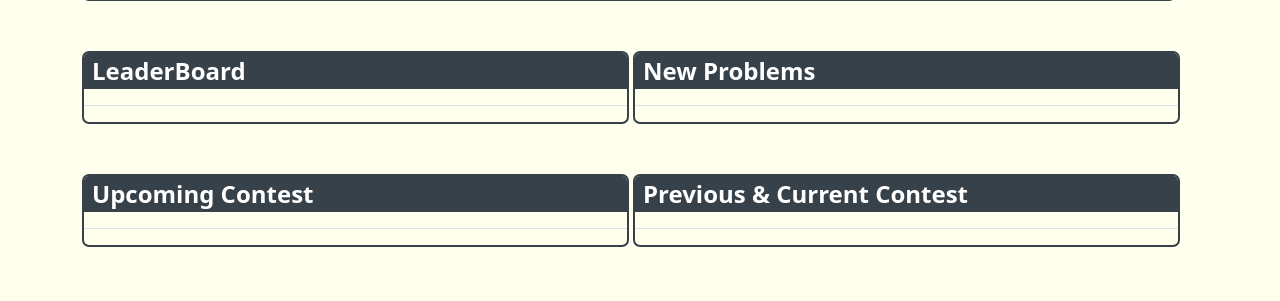
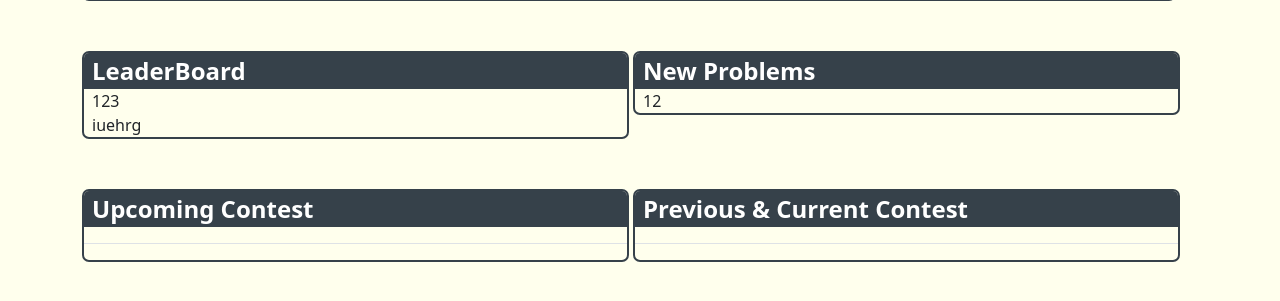
Before and after one commit to godempty/LmaoJudge, a Flask app: page / in a window 1280 px wide. Shown: the part 187-488 px from the top of the page. Run offline with Flask 2, Linux system fonts and the light colour scheme; data that the repository does not hold is empty.

Commit message:
remove useless section tag in home.html

```diff
--- a/website/templates/home.html
+++ b/website/templates/home.html
@@ -5,7 +5,6 @@
 
 {% block content %}
 
-<section>
 <div class="box" style="width: 98%;">
 	<div class="caption">Announcement</div>
 	<table class="table table-striped table-hover">
@@ -27,32 +26,16 @@
 		</tbody>
 	</table>
 </div>
-</section>
 
-<section>
 <div class="box two_col_half">
 	<div class="caption">LeaderBoard</div>
-		<table class="table table-striped table-hover">
-			<thead>
-				<tr>
-					<th scope="col"></th>
-				</tr>
-			</thead>
-		</table>
+	<div>123<br>iuehrg</div>
 </div>
 <div class="box two_col_half">
 	<div class="caption">New Problems</div>
-		<table class="table table-striped table-hover">
-			<thead>
-				<tr>
-					<th scope="col"></th>
-				</tr>
-			</thead>
-		</table>
+	<div>12</div>
 </div>
-</section>
 
-<section>
 <div class="box two_col_half">
 	<div class="caption">Upcoming Contest</div>
 	<table class="table table-striped table-hover">
@@ -73,6 +56,5 @@
 		</thead>
 	</table>
 </div>
-</section>
 
 {% endblock %}
```
Lines whose indentation alone changed are shown as unchanged.
